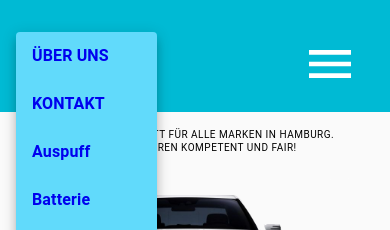
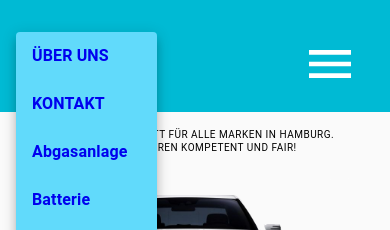
Before and after one commit to RezaHajipour/werkstatt, a React (Create React App) app: page / in a window 390 px wide. Both pictures are taken after a click on the button 330 px from the left and 64 px from the top of the page. Shown: the top 230 px of the page. Built offline with nearby package versions, Linux system fonts and the light colour scheme.

Commit message:
Abgasanlage mobile refactour

```diff
--- a/src/Nav.js
+++ b/src/Nav.js
@@ -72,11 +72,11 @@ const Nav = () => {
                             </MenuItem>
                             <MenuItem>
                                 <RouterLink
-                                    to="/Auspuff"
+                                    to="/abgasanlage"
                                     activeClassName={classes.navLink}
                                     className={classes.mobileList}
                                 >
-                                    Auspuff
+                                    Abgasanlage
                                 </RouterLink>
                             </MenuItem>
                             <MenuItem>
```
